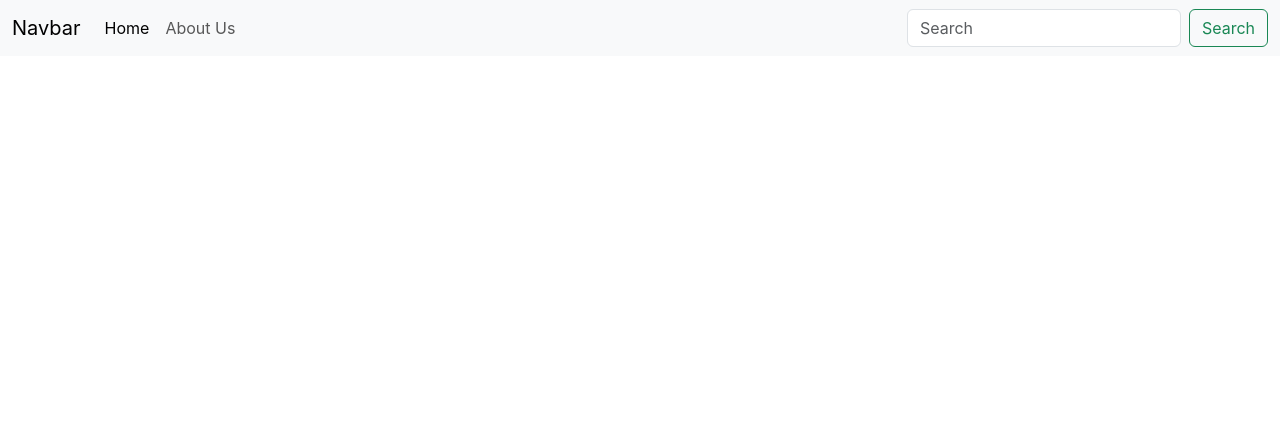
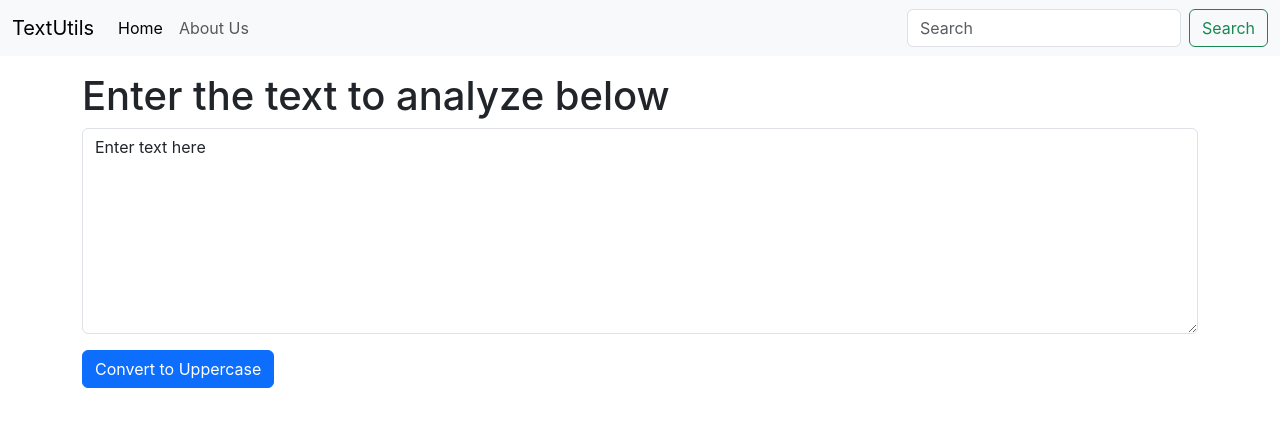
Before and after one commit to yogesh-p-more/react-course, a React (Create React App) app: page / in a window 1280 px wide. Shown: the top 426 px of the page. Built offline with nearby package versions, Linux system fonts and the light colour scheme.

Commit message:
7 video complete

```diff
--- a/src/App.js
+++ b/src/App.js
@@ -1,52 +1,13 @@
 import logo from "./logo.svg";
 import "./App.css";
+import Navbar from "./components/Navbar";
+import TextForm from "./components/TextForm";
 
 function App() {
   return (
     <>
-      <nav className="navbar navbar-expand-lg bg-body-tertiary">
-        <div className="container-fluid">
-          <a className="navbar-brand" href="/">
-            Navbar
-          </a>
-          <button
-            className="navbar-toggler"
-            type="button"
-            data-bs-toggle="collapse"
-            data-bs-target="#navbarSupportedContent"
-            aria-controls="navbarSupportedContent"
-            aria-expanded="false"
-            aria-label="Toggle navigation"
-          >
-            <span className="navbar-toggler-icon"></span>
-          </button>
-          <div className="collapse navbar-collapse" id="navbarSupportedContent">
-            <ul className="navbar-nav me-auto mb-2 mb-lg-0">
-              <li className="nav-item">
-                <a className="nav-link active" aria-current="page" href="/">
-                  Home
-                </a>
-              </li>
-              <li className="nav-item">
-                <a className="nav-link" href="/">
-                  About Us
-                </a>
-              </li>
-            </ul>
-            <form className="d-flex" role="search">
-              <input
-                className="form-control me-2"
-                type="search"
-                placeholder="Search"
-                aria-label="Search"
-              />
-              <button className="btn btn-outline-success" type="submit">
-                Search
-              </button>
-            </form>
-          </div>
-        </div>
-      </nav>
+      <Navbar title="TextUtils" aboutText="About Us" />
+      <TextForm heading="Enter the text to analyze below"/>
     </>
   );
 }
--- /dev/null
+++ b/src/components/Navbar.js
@@ -0,0 +1,55 @@
+import React from "react";
+import PropTypes from "prop-types";
+
+export default function Navbar(props) {
+  return (
+    <nav className="navbar navbar-expand-lg bg-body-tertiary">
+      <div className="container-fluid">
+        <a className="navbar-brand" href="/">
+          {props.title}
+        </a>
+        <button
+          className="navbar-toggler"
+          type="button"
+          data-bs-toggle="collapse"
+          data-bs-target="#navbarSupportedContent"
+          aria-controls="navbarSupportedContent"
+          aria-expanded="false"
+          aria-label="Toggle navigation"
+        >
+          <span className="navbar-toggler-icon"></span>
+        </button>
+        <div className="collapse navbar-collapse" id="navbarSupportedContent">
+          <ul className="navbar-nav me-auto mb-2 mb-lg-0">
+            <li className="nav-item">
+              <a className="nav-link active" aria-current="page" href="/">
+                Home
+              </a>
+            </li>
+            <li className="nav-item">
+              <a className="nav-link" href="/">
+                {props.aboutText}
+              </a>
+            </li>
+          </ul>
+          <form className="d-flex" role="search">
+            <input
+              className="form-control me-2"
+              type="search"
+              placeholder="Search"
+              aria-label="Search"
+            />
+            <button className="btn btn-outline-success" type="submit">
+              Search
+            </button>
+          </form>
+        </div>
+      </div>
+    </nav>
+  );
+}
+
+Navbar.prototype = {
+  title: PropTypes.string,
+  aboutText: PropTypes.string,
+};
--- /dev/null
+++ b/src/components/TextForm.js
@@ -0,0 +1,29 @@
+import React, { useState } from "react";
+
+export default function TextForm(props) {
+  const [text, setText] = useState("Enter text here");
+
+  const handleUpClick = () => {
+    let newText = text.toUpperCase();
+    setText(newText)
+  };
+  const handleOnChange = (e) => {
+    setText(e.target.value)
+  };
+  return (
+    <>
+      <div className="container my-3">
+        <h1>{props.heading}</h1>
+        <div className="mb-3">
+          <textarea className="form-control" onChange={handleOnChange} id="myBox" rows="8" value={text} />
+        </div>
+        <button
+          className="btn btn-primary"
+          onClick={handleUpClick}
+        >
+          Convert to Uppercase
+        </button>
+      </div>
+    </>
+  );
+}
```
